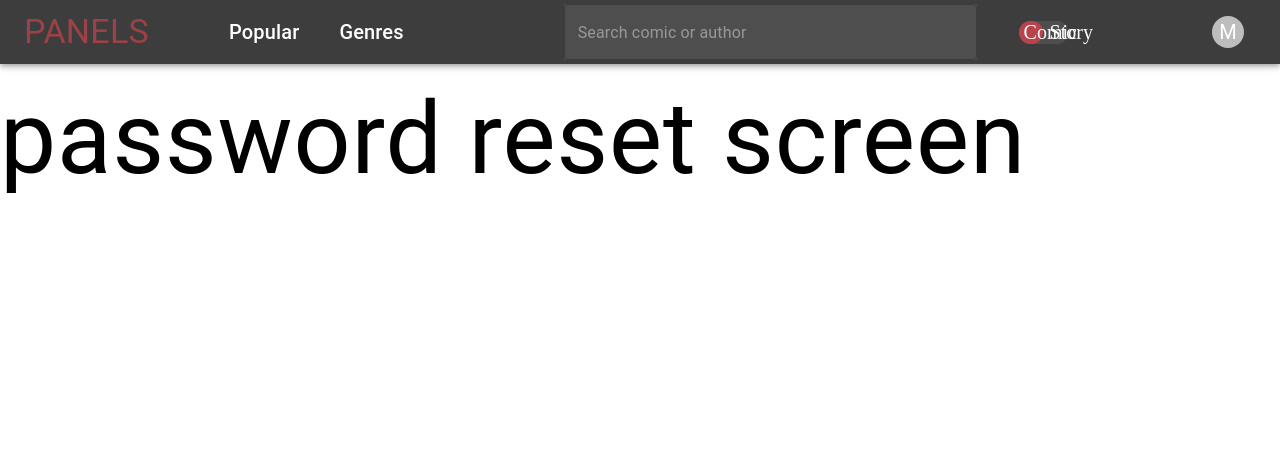
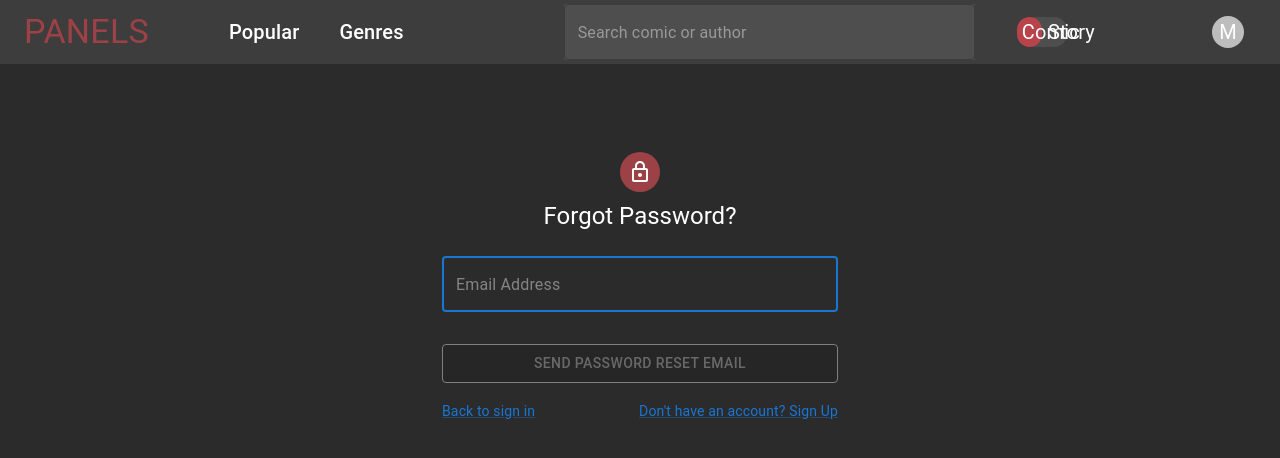
Before and after one commit to CobyYee/Panels, a React (Create React App) app in the folder client/: page /passwordreset in a window 1280 px wide. Shown: the top 458 px of the page. Built offline with nearby package versions, Linux system fonts and the light colour scheme.

Commit message:
Added functionality to PasswordResetScreen.js and PasswordRecoveryScreen.js.

```diff
--- a/client/src/App.css
+++ b/client/src/App.css
@@ -48,6 +48,13 @@
   height: 100%;
   display: block;
 }
+
+button[type="submit"]:disabled {
+  border: 1px solid gray;
+  background-color: #262626;
+  color: dimgray;
+}
+
 #root {
   height: 100%;
 }
--- a/client/src/components/PasswordRecoveryScreen.js
+++ b/client/src/components/PasswordRecoveryScreen.js
@@ -1,10 +1,63 @@
-import { Typography, Box } from '@mui/material';
+import * as React from 'react';
+import Avatar from '@mui/material/Avatar';
+import Button from '@mui/material/Button';
+import CssBaseline from '@mui/material/CssBaseline';
+import TextField from '@mui/material/TextField';
+import Box from '@mui/material/Box';
+import LockOutlinedIcon from '@mui/icons-material/LockOutlined';
+import Typography from '@mui/material/Typography';
+import Container from '@mui/material/Container';
 
 export default function PasswordRecoveryScreen() {
-    console.log("hi")
+    const handleSubmit = (event) => {
+        event.preventDefault();
+        const data = new FormData(event.currentTarget);
+        console.log({
+            password: data.get('password'),
+        });
+    };
+
     return (
-        <div id = 'home-wrapper'>
-            <Typography sx = {{left: '10%', fontSize: '100px'}}> PASSWORD RECOVERY SCREEN </Typography>
+        <div style={{ background: '#2b2b2b', height: '95.1vh' }}>
+            <Container component="main" maxWidth="xs">
+                <CssBaseline />
+                <Box
+                    sx={{
+                        paddingTop: 10,
+                        display: 'flex',
+                        flexDirection: 'column',
+                        alignItems: 'center',
+                    }}
+                >
+                    <Avatar sx={{ m: 1, bgcolor: '#9c4247' }}>
+                        <LockOutlinedIcon />
+                    </Avatar>
+                    <Typography component="h1" variant="h5" sx={{ color: 'white' }}>
+                        Change Password
+                    </Typography>
+                    <Box component="form" onSubmit={handleSubmit} noValidate sx={{ mt: 1 }}>
+                        <TextField
+                            margin="normal"
+                            required
+                            fullWidth
+                            name="password"
+                            placeholder="New Password"
+                            type="password"
+                            id="password"
+                            autoComplete="new-password"
+                            sx={{ input: { color: 'white' } }}
+                        />
+                        <Button
+                            type="submit"
+                            fullWidth
+                            variant="contained"
+                            sx={{ mt: 3, mb: 2, backgroundColor:'#9c4247', "&:hover": { backgroundColor: 'red' } }}
+                        >
+                            Change Password
+                        </Button>
+                    </Box>
+                </Box>
+            </Container>
         </div>
-    )
+    );
 }
--- a/client/src/components/PasswordResetScreen.js
+++ b/client/src/components/PasswordResetScreen.js
@@ -1,10 +1,138 @@
-import { Typography, Box } from '@mui/material';
+import * as React from 'react';
+import Avatar from '@mui/material/Avatar';
+import Button from '@mui/material/Button';
+import CssBaseline from '@mui/material/CssBaseline';
+import TextField from '@mui/material/TextField';
+import Link from '@mui/material/Link';
+import Grid from '@mui/material/Grid';
+import Box from '@mui/material/Box';
+import LockOutlinedIcon from '@mui/icons-material/LockOutlined';
+import Typography from '@mui/material/Typography';
+import Container from '@mui/material/Container';
 
 export default function PasswordResetScreen() {
-    console.log("hi")
+    const handleSubmit = (event) => {
+        event.preventDefault();
+        const data = new FormData(event.currentTarget);
+        console.log({
+            email: data.get('email'),
+        });
+    };
+
     return (
-        <div id = 'home-wrapper'>
-            <Typography sx = {{left: '10%', fontSize: '100px'}}> password reset screen </Typography>
+        <div style={{ background: '#2b2b2b', height: '95.1vh' }}>
+            <Container component="main" maxWidth="xs">
+                <CssBaseline />
+                <Box
+                    sx={{
+                        paddingTop: 10,
+                        display: 'flex',
+                        flexDirection: 'column',
+                        alignItems: 'center',
+                    }}
+                >
+                    <Avatar sx={{ m: 1, bgcolor: '#9c4247' }}>
+                        <LockOutlinedIcon />
+                    </Avatar>
+                    <Typography component="h1" variant="h5" sx={{ color: 'white' }}>
+                        Forgot Password?
+                    </Typography>
+                    <Box component="form" onSubmit={handleSubmit} noValidate sx={{ mt: 1 }}>
+                        <TextField
+                            margin="normal"
+                            required
+                            fullWidth
+                            id="email"
+                            placeholder="Email Address"
+                            name="email"
+                            autoComplete="email"
+                            autoFocus
+                            sx={{ input: { color: 'white' } }}
+                        />
+                        <Button
+                            type="submit"
+                            name="submit"
+                            id="submit"
+                            fullWidth
+                            variant="contained"
+                            disabled="disabled"
+                            // NEED A SCRIPT TO GO WITH THIS, ENABLE BUTTON ONCE A VALID EMAIL IS INPUTTED
+                            sx={{ mt: 3, mb: 2, backgroundColor:'#9c4247', "&:hover": { backgroundColor: 'red' } }}
+                        >
+                            Send Password Reset Email
+                        </Button>
+                        <Grid container>
+                            <Grid item xs>
+                                <Link href="/login/" variant="body2">
+                                    Back to sign in
+                                </Link>
+                            </Grid>
+                            <Grid item>
+                                <Link href="/register/" variant="body2">
+                                    {"Don't have an account? Sign Up"}
+                                </Link>
+                            </Grid>
+                        </Grid>
+                    </Box>
+                </Box>
+            </Container>
         </div>
-    )
+    );
 }
+
+// SUBMIT BUTTON IS DISABLED BY DEFAULT, BUT IF A VALID EMAIL IS INPUTTED, THEN ENABLE THE BUTTON
+/*
+<script>
+    function validate() {
+    var valid = true;
+    valid = checkEmail($("#email"));
+
+    $("#submit").attr("disabled",true);
+    if(valid) {
+    $("#submit").attr("disabled",false);
+}
+}
+
+    function checkEmpty(obj) {
+    var name = $(obj).attr("name");
+
+    $("."+name+"-validation").html("");
+    $(obj).css("border","");
+
+    if($(obj).val() == "") {
+    $(obj).css("border","#FF0000 1px solid");
+    $("."+name+"-validation").html("Required");
+    return false;
+}
+
+    return true;
+}
+
+    function checkEmail(obj) {
+    var result = true;
+
+    var name = $(obj).attr("name");
+    $("."+name+"-validation").html("");
+    $(obj).css("border","");
+
+    result = checkEmpty(obj);
+
+    if(!result) {
+    $(obj).css("border","#FF0000 1px solid");
+    $("."+name+"-validation").html("Required");
+    return false;
+}
+
+    var email_regex = /^([a-zA-Z0-9_.+-])+\@(([a-zA-Z0-9-])+\.)+([a-zA-Z0-9]{2,3})+$/;
+    result = email_regex.test($(obj).val());
+
+    if(!result) {
+    $(obj).css("border","#FF0000 1px solid");
+    $("."+name+"-validation").html("Invalid");
+    return false;
+}
+
+    return result;
+}
+</script>
+*/
```
